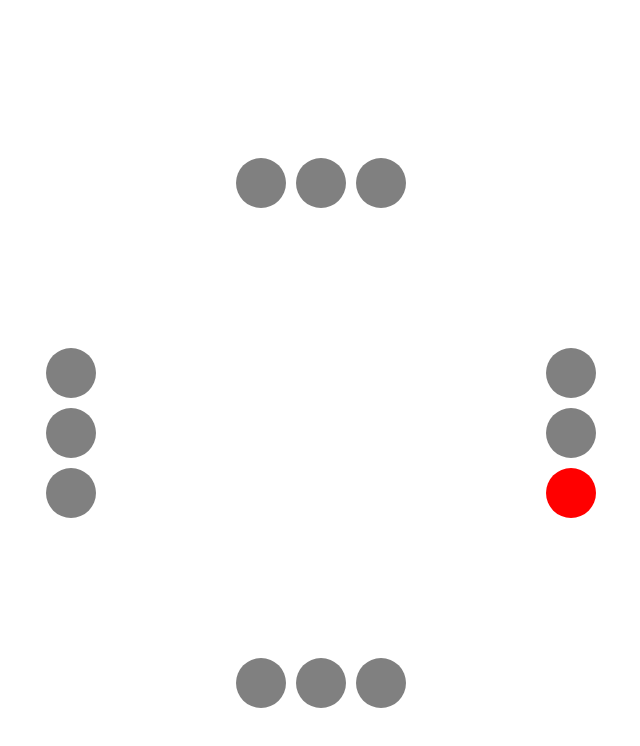
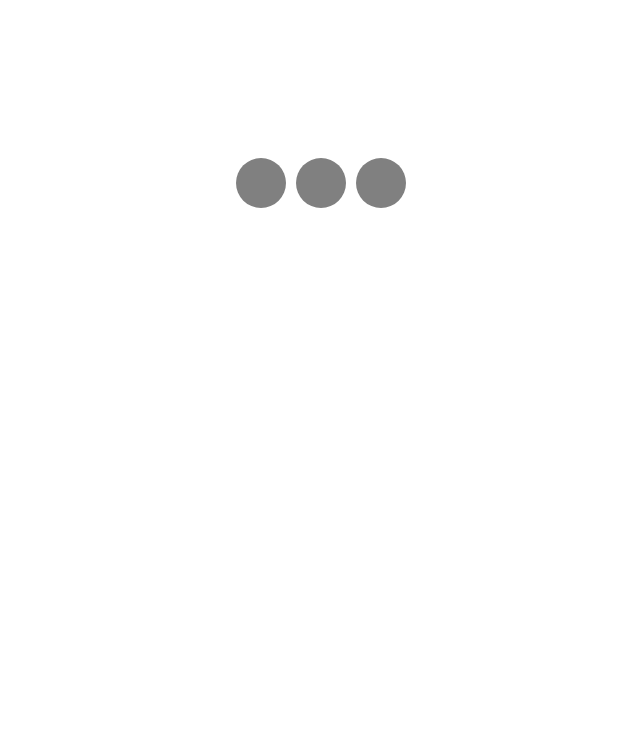
Before and after one commit to vel-3633f/code-level-up, a plain HTML site: page project/traffic-light/index.html in a window 1280 px wide. Shown: the whole page, without its empty margins (319-959 px from the left). Drawn offline with Linux system fonts and the light colour scheme.

Commit message:
HTML要素をJS側で作るよう修正

```diff
--- a/project/traffic-light/index.html
+++ b/project/traffic-light/index.html
@@ -7,28 +7,7 @@
     <link rel="stylesheet" href="style.css" />
   </head>
   <body>
-    <div class="crossing">
-      <div class="traffic-light" id="east">
-        <div class="light"></div>
-        <div class="light"></div>
-        <div class="light"></div>
-      </div>
-      <div class="traffic-light" id="west">
-        <div class="light"></div>
-        <div class="light"></div>
-        <div class="light"></div>
-      </div>
-      <div class="traffic-light" id="north">
-        <div class="light"></div>
-        <div class="light"></div>
-        <div class="light"></div>
-      </div>
-      <div class="traffic-light" id="south">
-        <div class="light"></div>
-        <div class="light"></div>
-        <div class="light"></div>
-      </div>
-    </div>
+    <div class="crossing"></div>
 
     <script src="script.js"></script>
   </body>
--- a/project/traffic-light/script.js
+++ b/project/traffic-light/script.js
@@ -1,25 +1,21 @@
 class Light {
-  constructor() {
-    this.color;
-    this.eastElement = document.getElementById("east").children;
-    this.westElement = document.getElementById("west").children;;
-    this.northElement = document.getElementById("north").children;;
-    this.southElement = document.getElementById("south").children;;
+  constructor(id) {
+    this.divElement = document.createElement("div");
+
+    document.getElementsByClassName("crossing")[0].appendChild(this.divElement);
+    this.divElement.classList.add("traffic-light");
+    this.divElement.id = id;
+
+    for (let i = 0; i < 3; i++) {
+      this.lightDivElement = document.createElement("div");
+      this.lightDivElement.classList.add("light");
+      this.divElement.appendChild(this.lightDivElement);
+    }
   }
 
-  change() {
-    setTimeout(() => {
-      this.eastElement[0].style.backgroundColor = "green";
-    }, 1000);
-    setTimeout(() => {
-      this.eastElement[1].style.backgroundColor = "yellow";
-      this.eastElement[0].style.backgroundColor = "grey";
-    }, 2000);
-    setTimeout(() => {
-      this.eastElement[2].style.backgroundColor = "red";
-      this.eastElement[1].style.backgroundColor = "grey";
-    }, 3000);
-  }
+  change_red() {}
 }
 
-new Light().change();
+class Lights {}
+
+new Light("north");
```
